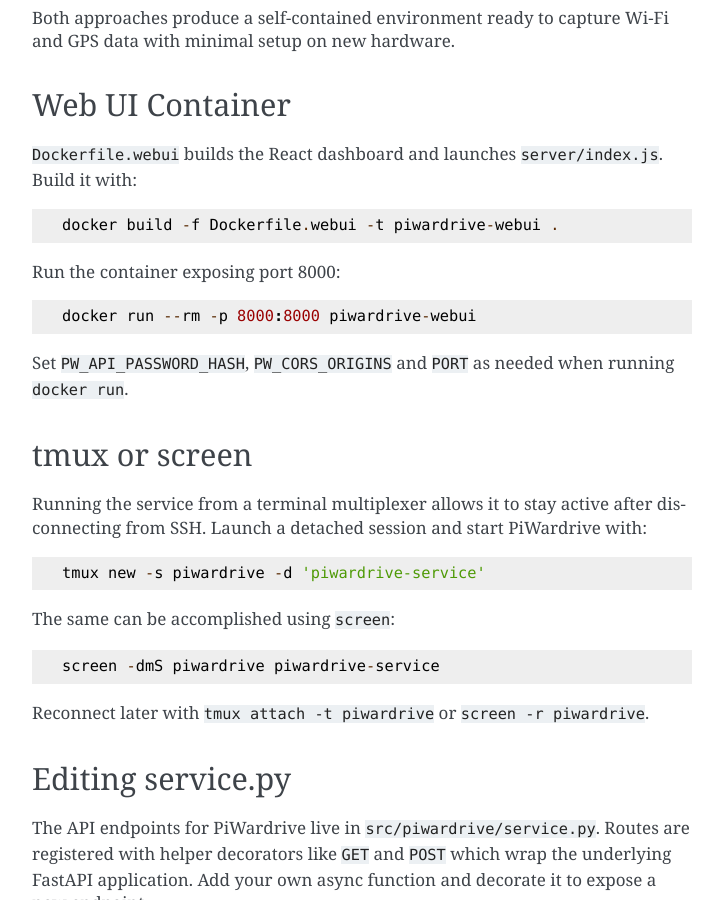
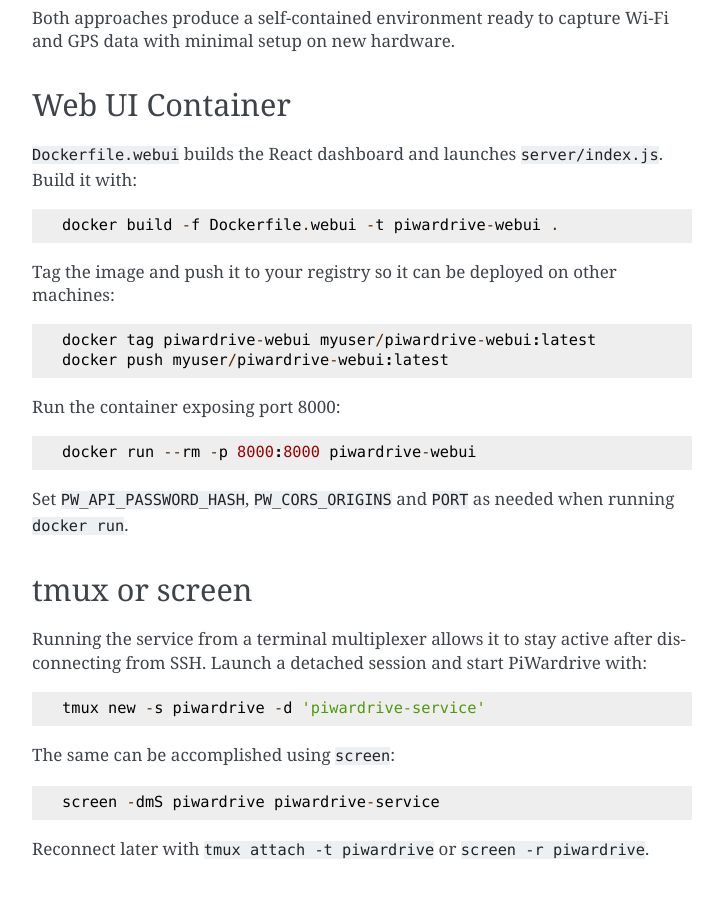
Before and after one commit to Trashytalk/piwardrive, a Sphinx documentation site: the page built from docs/deployment.rst, in a window 1280 px wide and 900 px high, scrolled down 1974 px. Shown: the whole window, without its empty margins (388-1111 px from the left). Built offline with Sphinx 7.4.7, drawn with Linux system fonts in a browser that asks for light colours; pages that are not in the unit, such as notebooks, are missing from menus.

Commit message:
docs: add docker image push instructions

```diff
--- a/docs/deployment.rst
+++ b/docs/deployment.rst
@@ -67,6 +67,11 @@ Web UI Container
 
     docker build -f Dockerfile.webui -t piwardrive-webui .
 
+Tag the image and push it to your registry so it can be deployed on other machines::
+
+    docker tag piwardrive-webui myuser/piwardrive-webui:latest
+    docker push myuser/piwardrive-webui:latest
+
 Run the container exposing port 8000::
 
     docker run --rm -p 8000:8000 piwardrive-webui
```
